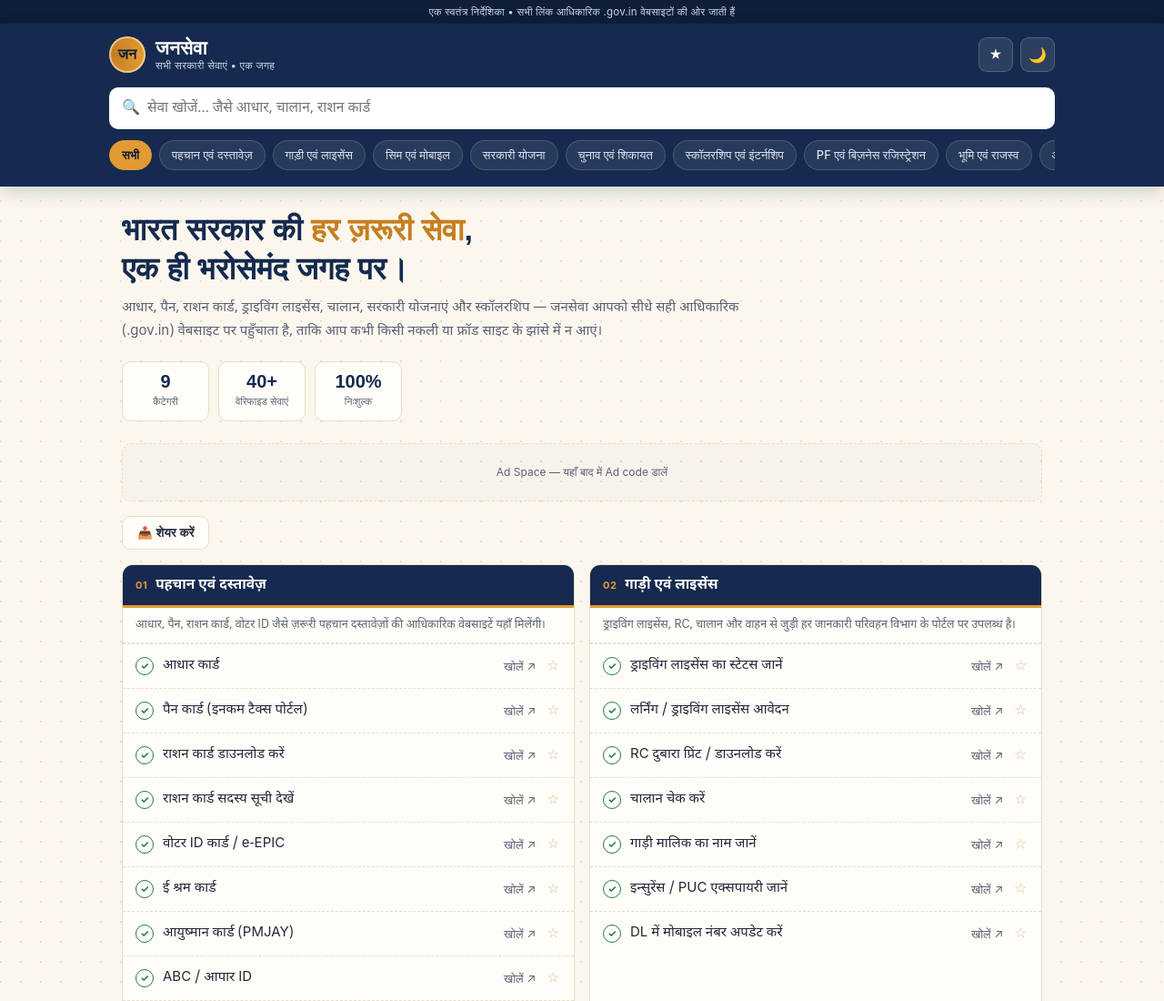
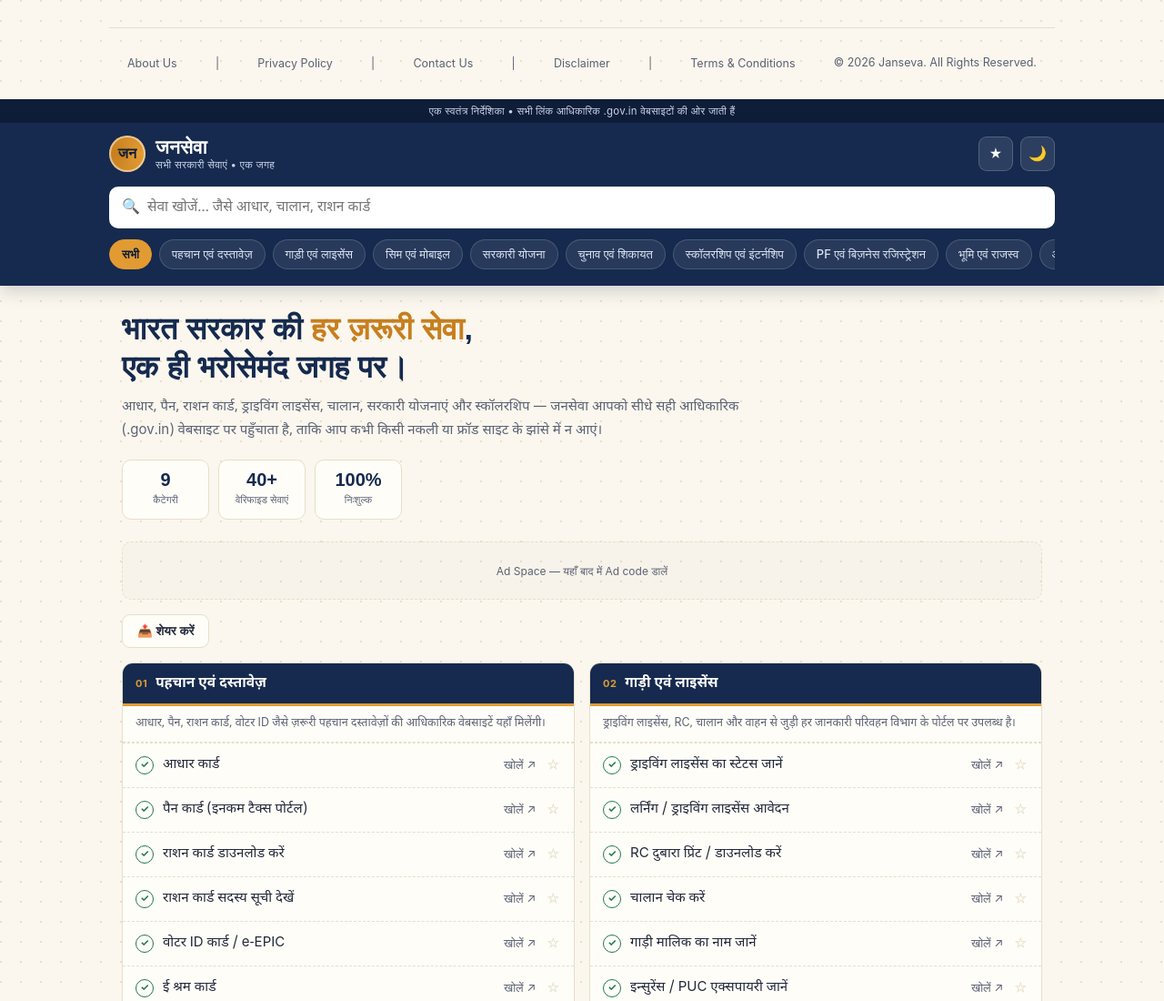
Before and after one commit to Janseva123/Janseva, a plain HTML site: page index.html in a window 1280 px wide. Shown: the top 1100 px of the page at 91% size. Drawn offline with Linux system fonts and the light colour scheme.

Commit message:
Update index.html

```diff
--- a/index.html
+++ b/index.html
@@ -330,6 +330,17 @@
   .modal .close{ background:var(--navy); color:#fff; border:none; padding:9px 18px; border-radius:8px; cursor:pointer; margin-top:14px; font-family:'Hind',sans-serif; font-size:14px;}
 </style>
 </head>
+  <footer style="text-align:center;padding:20px;margin-top:30px;border-top:1px solid #ddd;">
+  <a href="about.html">About Us</a> |
+  <a href="privacy-policy.html">Privacy Policy</a> |
+  <a href="contact.html">Contact Us</a> |
+  <a href="disclaimer.html">Disclaimer</a> |
+  <a href="terms.html">Terms & Conditions</a>
+
+  <p style="margin-top:10px;">
+    © 2026 Janseva. All Rights Reserved.
+  </p>
+  </footer>
 <body>
 <a href="#main" style="position:absolute;left:-999px;top:0;background:var(--navy);color:#fff;padding:10px 16px;border-radius:0 0 8px 0;z-index:200;" onfocus="this.style.left='0'" onblur="this.style.left='-999px'">Skip to content</a>
 
```
